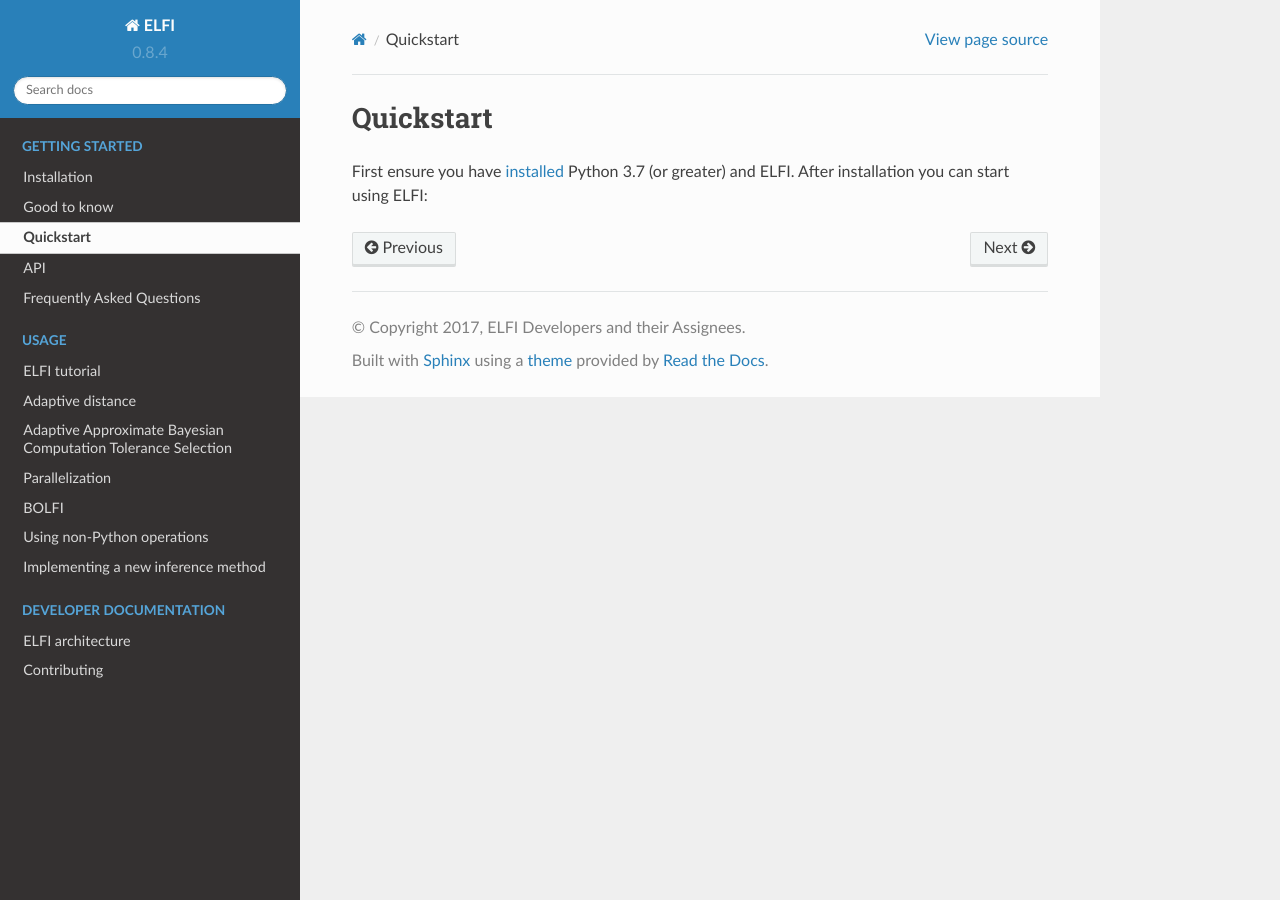
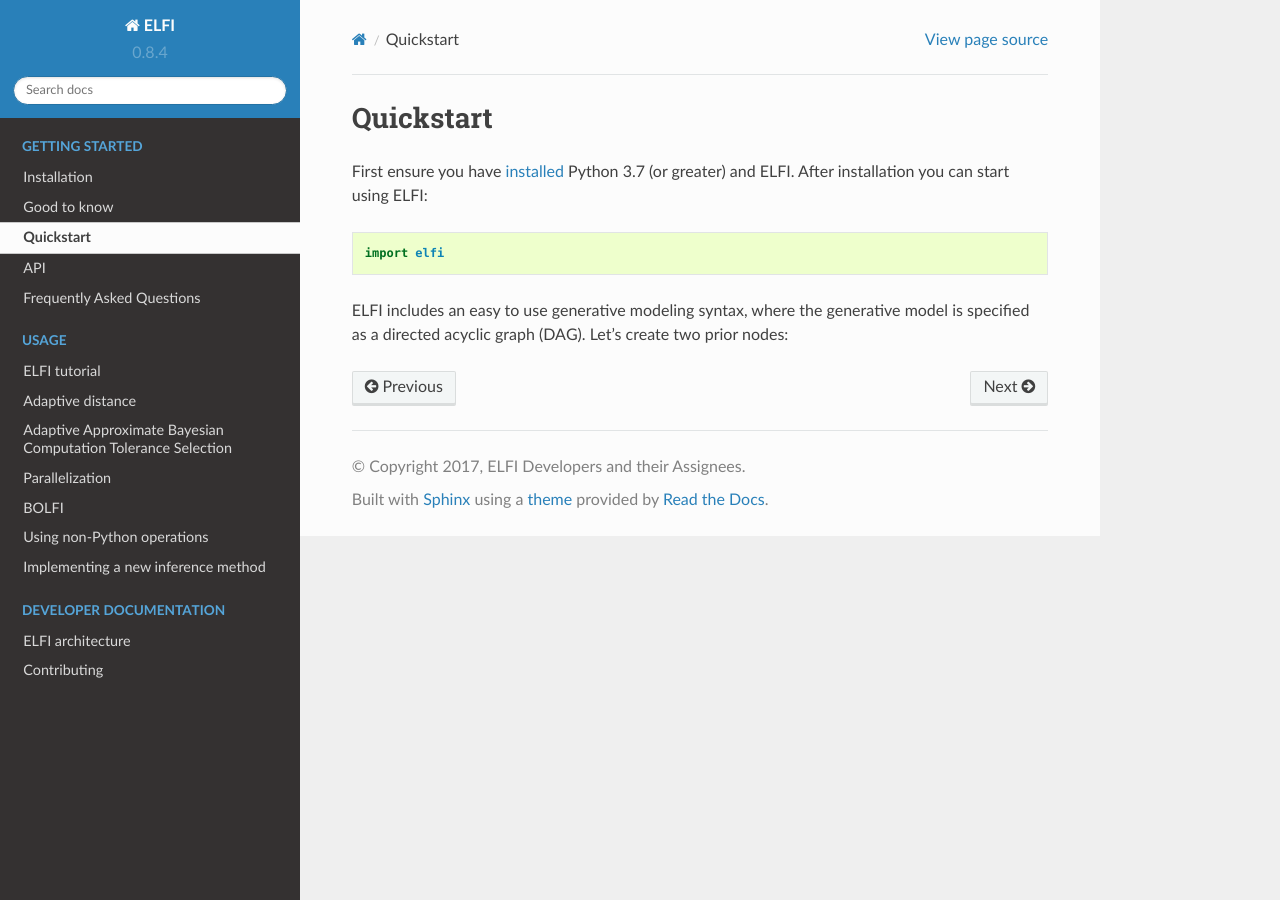
Before and after one commit to elfi-dev/elfi, a Sphinx documentation site: the page built from docs/quickstart.rst, in a window 1280 px wide. Built offline with Sphinx 7.4.7 and the Read the Docs theme 2.0.0, drawn with Linux system fonts in a browser that asks for light colours.

Commit message:
Test code vs code-block logic

```diff
--- a/docs/quickstart.rst
+++ b/docs/quickstart.rst
@@ -5,3 +5,11 @@ First ensure you have
 `installed <http://elfi.readthedocs.io/en/stable/installation.html>`__
 Python 3.7 (or greater) and ELFI. After installation you can start using
 ELFI:
+
+.. code-block:: ipython3
+
+    import elfi
+
+ELFI includes an easy to use generative modeling syntax, where the
+generative model is specified as a directed acyclic graph (DAG). Let’s
+create two prior nodes:
```
